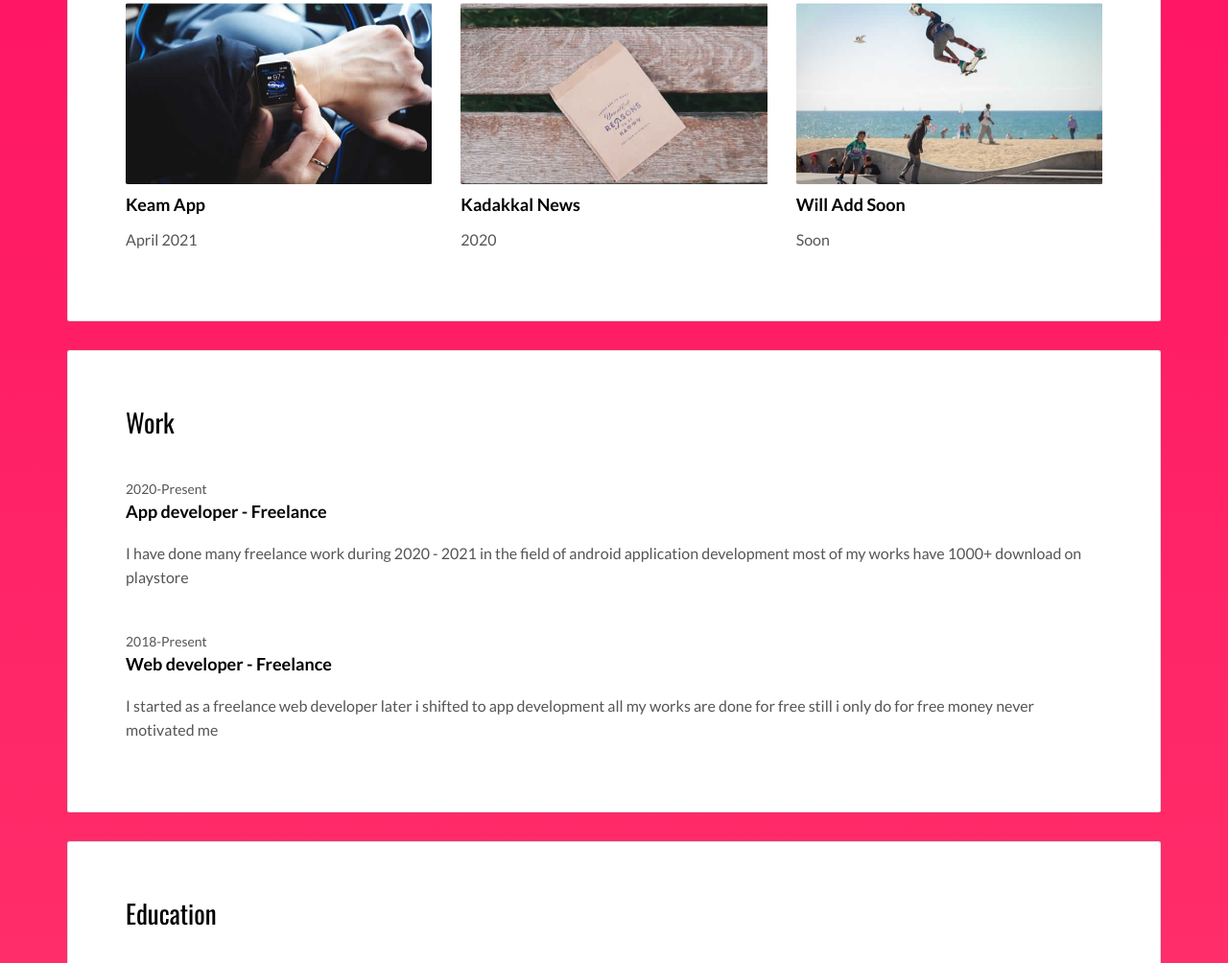
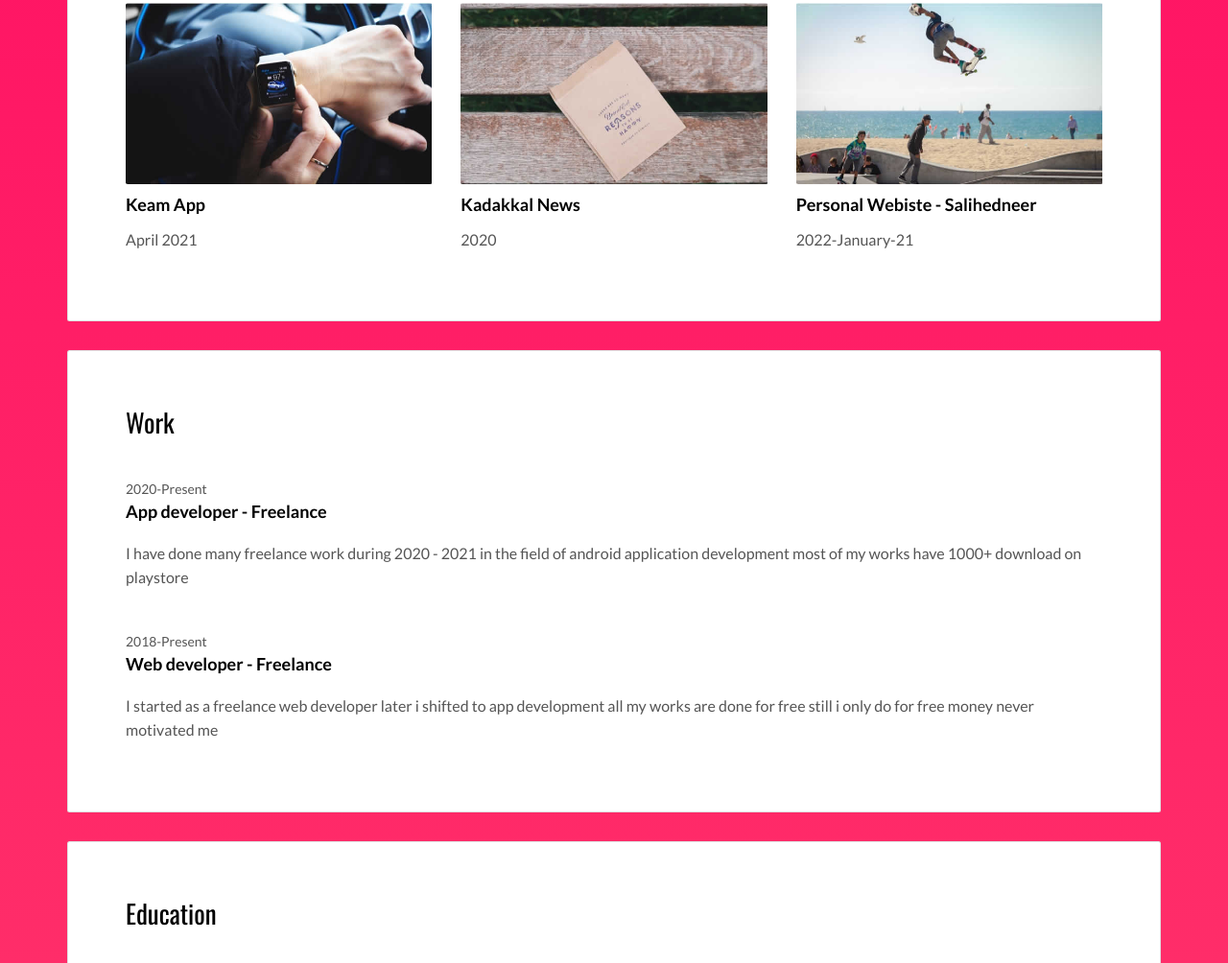
Before and after one commit to salihednr/personal, a plain HTML site: page index.html in a window 1280 px wide. Shown: the part 988-1992 px from the top of the page at 96% size. Drawn offline with nearby package versions, Linux system fonts and the light colour scheme.

Commit message:
Update index.html

```diff
--- a/index.html
+++ b/index.html
@@ -88,8 +88,8 @@
               </div>
               <div class="col-md-4">
                 <img src="./assets/images/img-04.jpg" class="img-responsive" alt="">
-                <h3 class="h5">Will Add Soon</h3>
-                <p>Soon</p>
+                <h3 class="h5">Personal Webiste - Salihedneer</h3>
+                <p>2022-January-21</p>
               </div>
             </div>
           </div>
```
